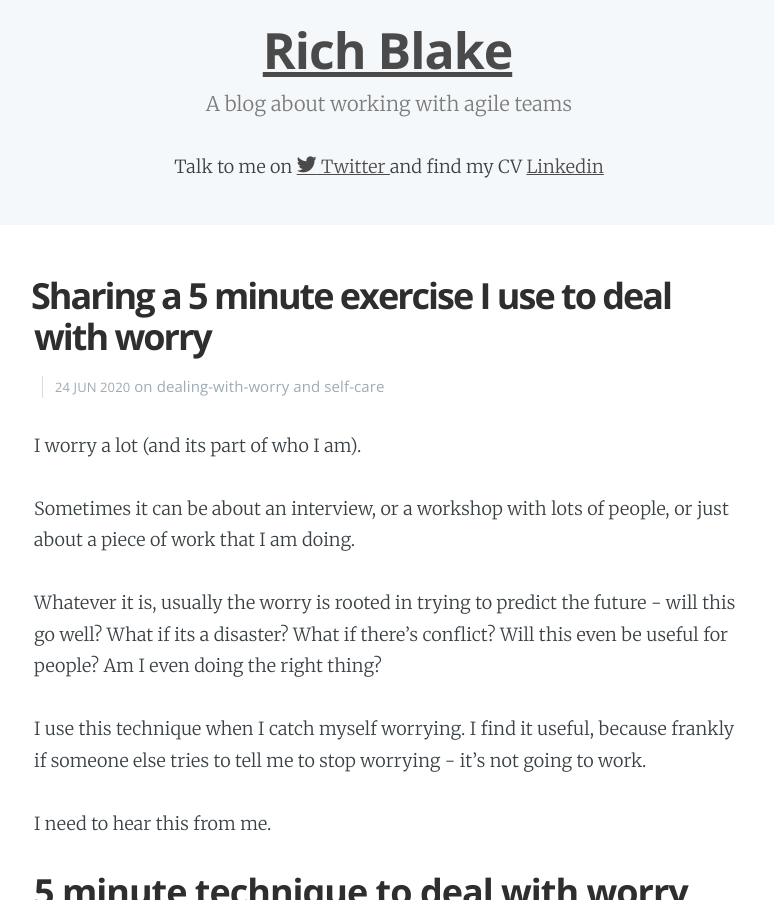
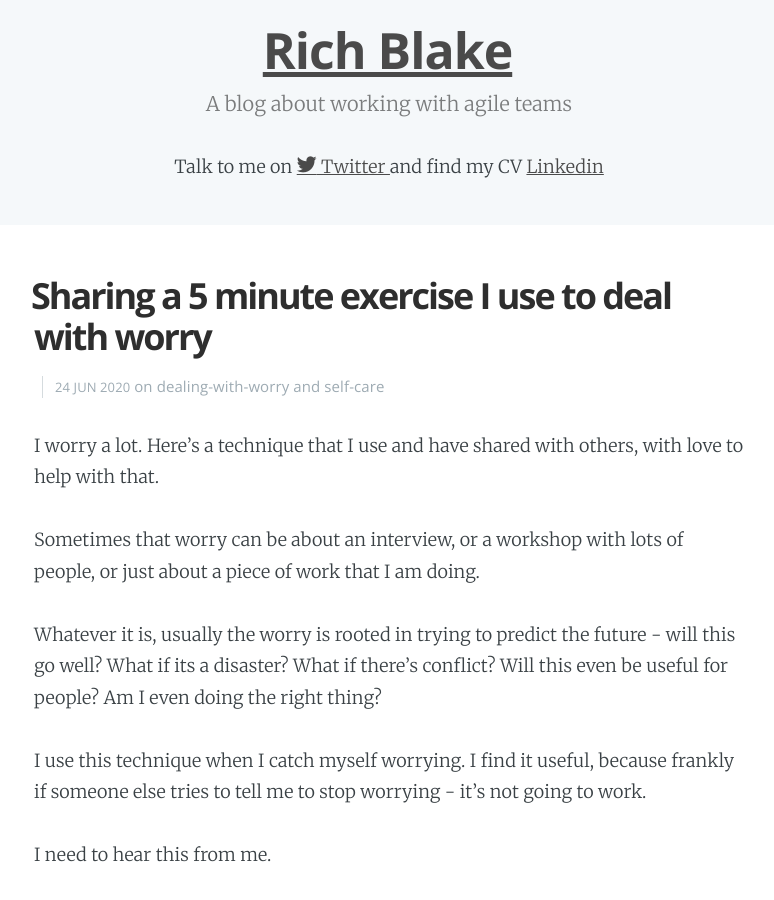
Before and after one commit to richblake/richblake.github.io, a Jekyll site: the page built from _posts/2020-06-24-how-I-deal-with-worry.markdown, in a window 1280 px wide and 900 px high. Shown: the whole window, without its empty margins (251-1025 px from the left). Built offline with Jekyll 4.4.1, drawn with Linux system fonts in a browser that asks for light colours.

Commit message:
Added a capital I, and changed first line

```diff
--- a/_posts/2020-06-24-how-i-deal-with-worry.markdown
+++ b/_posts/2020-06-24-how-I-deal-with-worry.markdown
@@ -6,9 +6,9 @@ categories: dealing-with-worry self-care
 permalink: who-wants-you-to-do-well-exercise
 published: true
 ---
-I worry a lot (and its part of who I am).
+I worry a lot. Here's a technique that I use and have shared with others, with love to help with that.
 
-Sometimes it can be about an interview, or a workshop with lots of people, or just about a piece of work that I am doing.
+Sometimes that worry can be about an interview, or a workshop with lots of people, or just about a piece of work that I am doing.
 
 Whatever it is, usually the worry is rooted in trying to predict the future - will this go well? What if its a disaster? What if there's conflict? Will this even be useful for people? Am I even doing the right thing?
 
```
